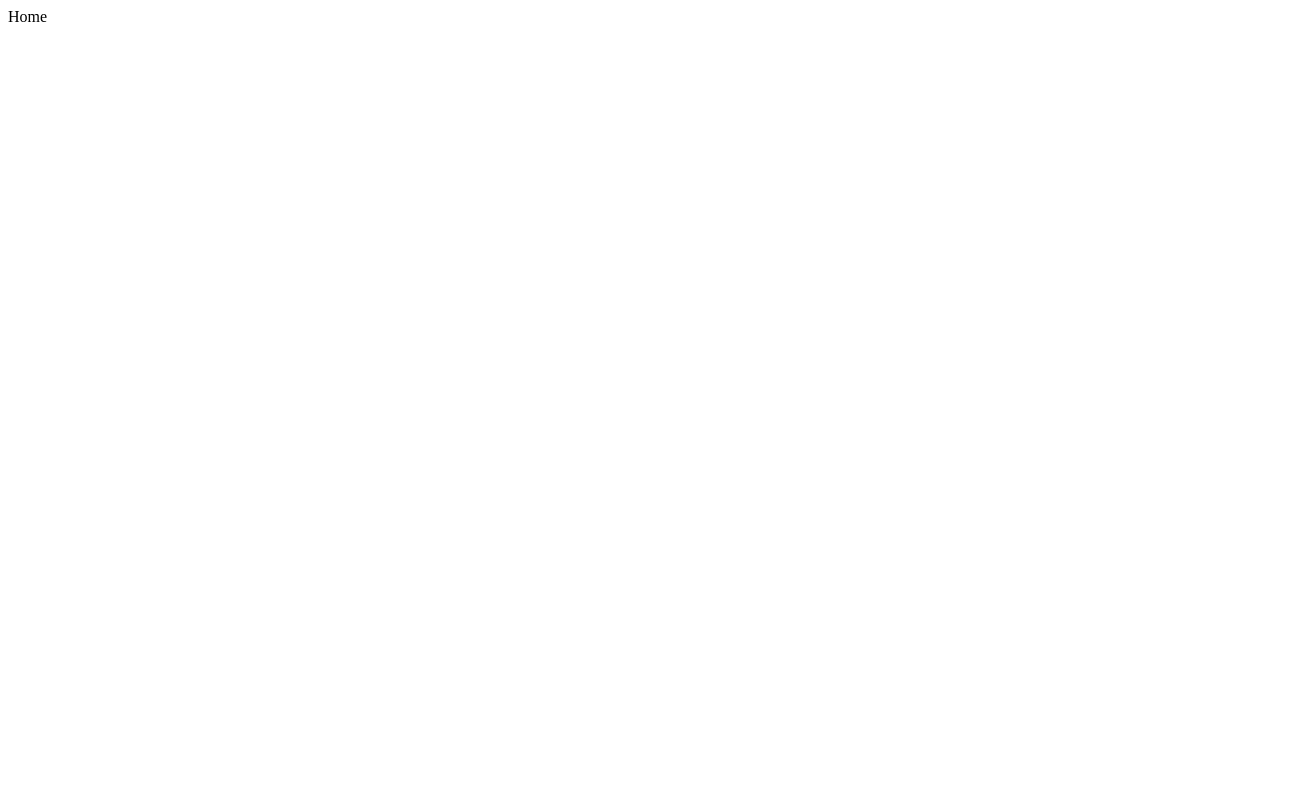
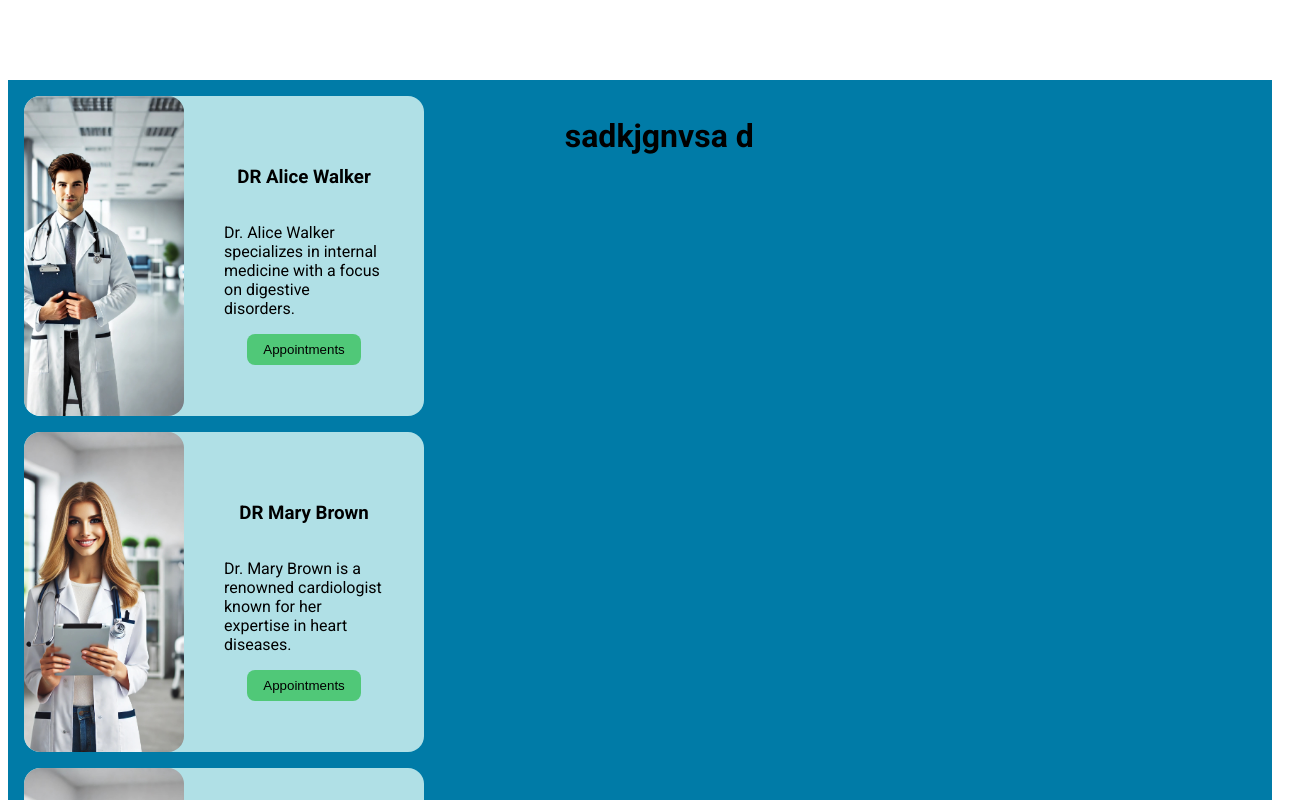
Before and after one commit to ucangun/Hospital_Appointment-_App, a React (Create React App) app: page / in a window 1280 px wide. Shown: the top 800 px of the page, 1304 px wide, since content can reach past the window. Built offline with nearby package versions, Linux system fonts and the light colour scheme.

Commit message:
"Added CSS styles, implemented PatientList component, and updated Home component to use PatientList. Also, added doctor descriptions and images to data.js."

```diff
--- a/src/App.css
+++ b/src/App.css
@@ -0,0 +1,69 @@
+@import url("https://fonts.googleapis.com/css2?family=Roboto:ital,wght@0,100;0,300;0,400;0,500;0,700;0,900;1,100;1,300;1,400;1,500;1,700;1,900&display=swap");
+
+:root {
+  --color-mint-green: #98ff98;
+  --color-sky-blue: #87ceeb;
+  --color-teal: #008080;
+  --color-light-blue: #add8e6;
+  --color-seafoam-green: #2e8b57;
+  --color-cerulean-blue: #007ba7;
+  --color-emerald-green: #50c878;
+  --color-powder-blue: #b0e0e6;
+  --color-black: #000000;
+  --color-white: #ffffff;
+  --color-gray: #333;
+}
+
+body {
+  font-family: "Roboto", sans-serif;
+}
+
+.container {
+  background-color: var(--color-cerulean-blue);
+  padding: 1rem;
+  max-width: 80rem;
+  margin: 5rem auto;
+  display: grid;
+  grid-template-columns: 40% 60%;
+  gap: 3rem;
+}
+
+.doctors_container {
+  display: flex;
+  flex-direction: column;
+  gap: 1rem;
+}
+
+.doctors {
+  background-color: var(--color-powder-blue);
+  max-width: 25rem;
+  height: 20rem;
+  border-radius: 1rem;
+  cursor: pointer;
+
+  display: flex;
+  align-items: center;
+  overflow: hidden;
+}
+
+.doctors img {
+  width: 40%;
+  height: 100%;
+  border-radius: 1rem;
+  object-fit: cover;
+}
+
+.doctors .doctors_info {
+  padding: 2.5rem;
+  display: flex;
+  flex-direction: column;
+  align-items: center;
+}
+
+.doctors .doctors_info button {
+  background-color: var(--color-emerald-green);
+  border: none;
+  padding: 0.5rem 1rem;
+  border-radius: 0.5rem;
+  cursor: pointer;
+}
--- a/src/components/PatientList.jsx
+++ b/src/components/PatientList.jsx
@@ -1,5 +1,23 @@
-const PatientList = () => {
-  return <div>PatientList</div>;
+const PatientList = ({ doctors }) => {
+  return (
+    <div className="container">
+      <div className="doctors_container">
+        {doctors.map((doctor) => (
+          <div className="doctors" key={doctor.id}>
+            <img src={doctor.image} alt={doctor.doctor} />
+            <div className="doctors_info">
+              <h3>{doctor.doctor}</h3>
+              <p>{doctor.description}</p>
+              <button>Appointments</button>
+            </div>
+          </div>
+        ))}
+      </div>
+      <div className="patients_container">
+        <h1>sadkjgnvsa d</h1>
+      </div>
+    </div>
+  );
 };
 
 export default PatientList;
--- a/src/helper/Home.jsx
+++ b/src/helper/Home.jsx
@@ -1,5 +1,14 @@
+import { useState } from "react";
+import PatientList from "../components/PatientList";
+import Data from "../helper/data";
+
 const Home = () => {
-  return <div>Home</div>;
+  const [doctors, setDoctors] = useState(Data);
+  return (
+    <div>
+      <PatientList doctors={doctors} setDoctors={setDoctors} />
+    </div>
+  );
 };
 
 export default Home;
--- a/src/helper/data.js
+++ b/src/helper/data.js
@@ -1,51 +1,70 @@
+import image1 from "../assets/image1.jpg";
+import image2 from "../assets/image2.jpg";
+import image3 from "../assets/image3.jpg";
+import image4 from "../assets/image4.jpg";
+import image5 from "../assets/image5.jpg";
+import image6 from "../assets/image6.jpg";
+
 const Data = [
   {
     id: 1,
-    image: "../assets/image1.jpg",
+    image: `${image1}`,
     text: "John Smith",
     day: "Dec 12th at 2:30pm",
     completed: false,
     doctor: "DR Alice Walker",
+    description:
+      "Dr. Alice Walker specializes in internal medicine with a focus on digestive disorders.",
   },
   {
     id: 2,
-    image: "../assets/image2.jpg",
+    image: `${image2}`,
     text: "Emily Johnson",
     day: "Dec 13th at 1:30pm",
     completed: true,
     doctor: "DR Mary Brown",
+    description:
+      "Dr. Mary Brown is a renowned cardiologist known for her expertise in heart diseases.",
   },
   {
     id: 3,
-    image: "../assets/image3.jpg",
+    image: `${image3}`,
     text: "Michael Williams",
     day: "Dec 14th at 3:00pm",
     completed: false,
     doctor: "DR Laura White",
+    description:
+      "Dr. Laura White is an experienced pediatrician dedicated to children's health.",
   },
   {
     id: 4,
-    image: "../assets/image4.jpg",
+    image: `${image4}`,
     text: "Sarah Davis",
     day: "Dec 12th at 2:30pm",
     completed: false,
     doctor: "DR James Black",
+    description:
+      "Dr. James Black specializes in orthopedic surgery and sports medicine.",
   },
   {
     id: 5,
-    image: "../assets/image5.jpg",
+    image: `${image5}`,
     text: "David Miller",
     day: "Dec 13th at 1:30pm",
     completed: true,
     doctor: "DR James Black",
+    description:
+      "Dr. James Black is a neurologist known for his research in neurological disorders.",
   },
   {
     id: 6,
-    image: "../assets/image6.jpg",
+    image: `${image6}`,
     text: "Olivia Wilson",
     day: "Dec 14th at 3:00pm",
     completed: false,
     doctor: "DR Laura White",
+    description:
+      "Dr. Laura White specializes in dermatology and skincare treatments.",
   },
 ];
 
```
